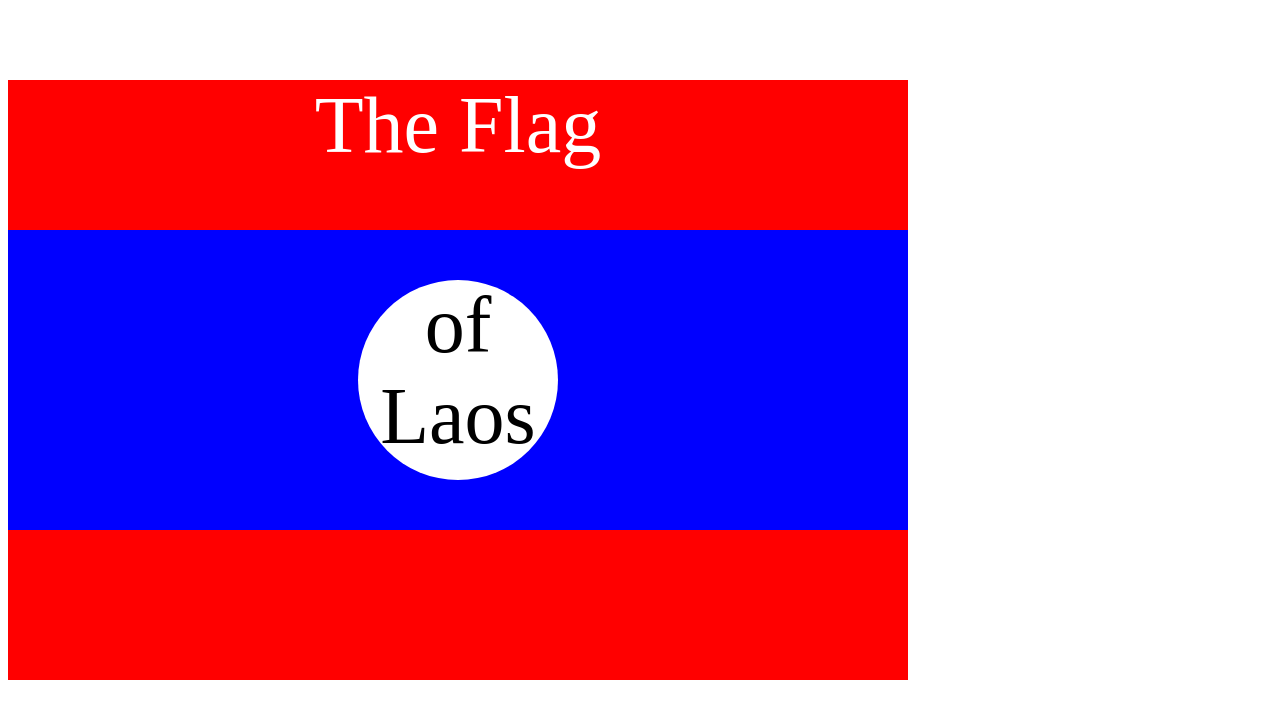
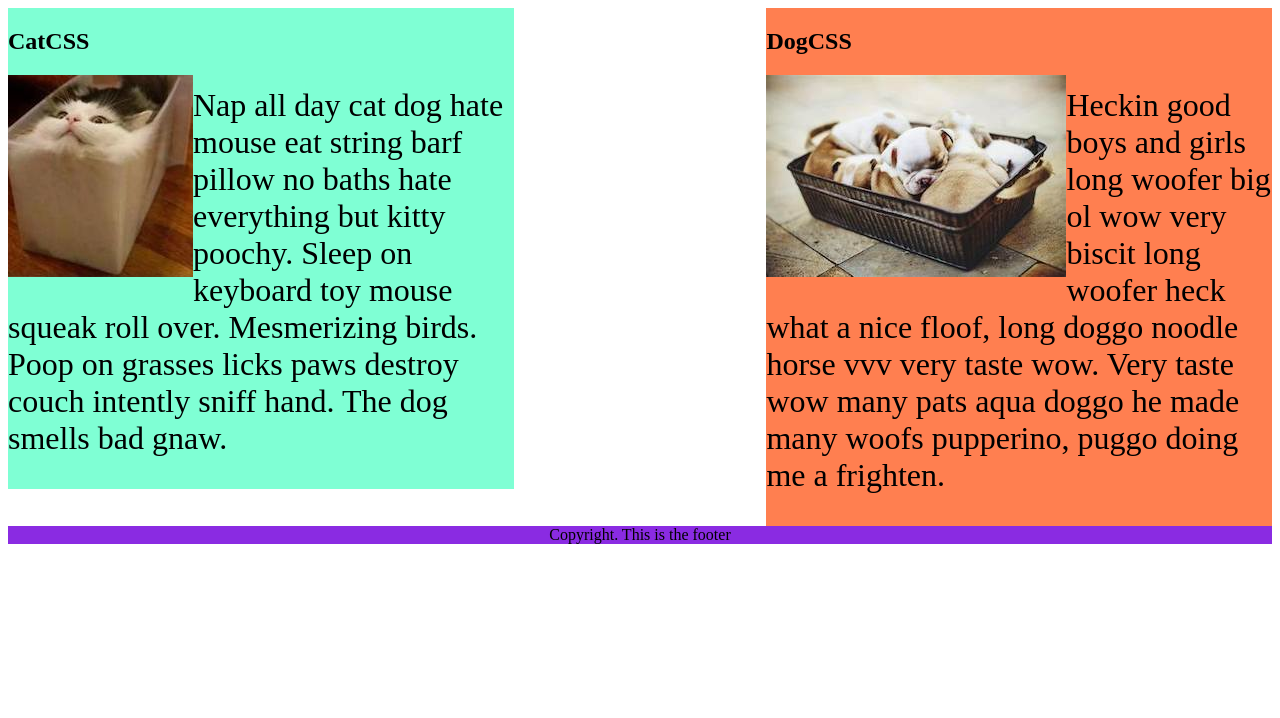
Before and after one commit to Deepak-jinwoo/css-projects, a plain HTML site: page index.html in a window 1280 px wide. Drawn offline with Linux system fonts and the light colour scheme.

Commit message:
Add files via upload

```diff
--- a/index.html
+++ b/index.html
@@ -1,67 +1,68 @@
 <!DOCTYPE html>
 <html lang="en">
 
+<!-- TODO
+1. Make both paragraph elements wrap around the image.
+2. Use Float to move the cat div to the left and the dog div to the right.
+3. Use clear to make the footer go below both the cat and dog div. -->
+
 <head>
   <meta charset="UTF-8">
-  <title>CSS Flag Project</title>
+  <title>CSS Float</title>
   <style>
-    /* Write your CSS Code here */
-    .flag {
-      height: 600px;
-      width: 900px;
-      background-color: red;
-      position: relative;
-    }
-    .flag > div{
-      height: 300px;
-      background-color: blue;
-      position: absolute;
-      top: 150px;
-      width: 100%;
-    }
-    .flag > div > div{
-      height: 200px;
-      background-color: white;
-      width: 200px;
-      border-radius: 100px;
-      position: relative;
-      left: 350px;
-      top: 50px;
-
-    }
-    body> div > div > div > p{
-      color: black;
-      margin: 0;
-    }
-    p{
-      text-align: center;
-      font-size: 5rem;
-      color: white;
+    div {
+      display: inline-block;
+      width: 40%;
     }
 
+    p {
+      font-size: 2em;
+    }
+    img{
+      float: left;
+    }
 
+    .cat {
+      background-color: aquamarine;
+      float: left;
+    }
+
+    .dog {
+      background-color: coral;
+      float: right;
+    }
+
+    footer {
+      text-align: center;
+      background-color: blueviolet;
+      clear: both;
+    }
   </style>
 </head>
 
-<!--
-  IMPORTANT! Do not change any HTML
-Don't add any classes/ids/elements
-Use what you know about combining selectors
-and CSS specificity instead.
-Hint 1: The flag is 900px by 600px and the circle is 200px by 200px.
-Hint 2: You can use CSS inspection to get the colors from
-https://appbrewery.github.io/flag-of-laos/
--->
+<body>
+  <div class="cat">
+    <h2>CatCSS</h2>
 
-<body>
-  <div class="flag">
-    <p>The Flag</p>
-    <div>
-      <div>
-        <p>of Laos</p>
-      </div>
-    </div>
+    <img src="cat.jpeg" alt="cat in a box" />
+    <p class="first-paragraph">Nap all day cat dog hate mouse eat string barf pillow no baths hate everything but kitty
+      poochy. Sleep on keyboard
+      toy
+      mouse squeak roll over. Mesmerizing birds. Poop on grasses licks paws destroy couch intently sniff hand. The dog
+      smells
+      bad gnaw.</p>
   </div>
+  <div class="dog">
+    <h2>DogCSS</h2>
+    <img src="dog.jpeg" alt="dogs in a box" />
+    <p class="second-paragraph">Heckin good boys and girls long woofer big ol wow very biscit long woofer heck what a
+      nice
+      floof, long doggo noodle
+      horse vvv very taste wow. Very taste wow many pats aqua doggo he made many woofs pupperino, puggo doing me a
+      frighten.</p>
+  </div>
+
+  <footer>Copyright. This is the footer</footer>
 </body>
 
 </html>
```
Also changed, not shown: cat.jpeg (added), dog.jpeg (added), 1 other file.
